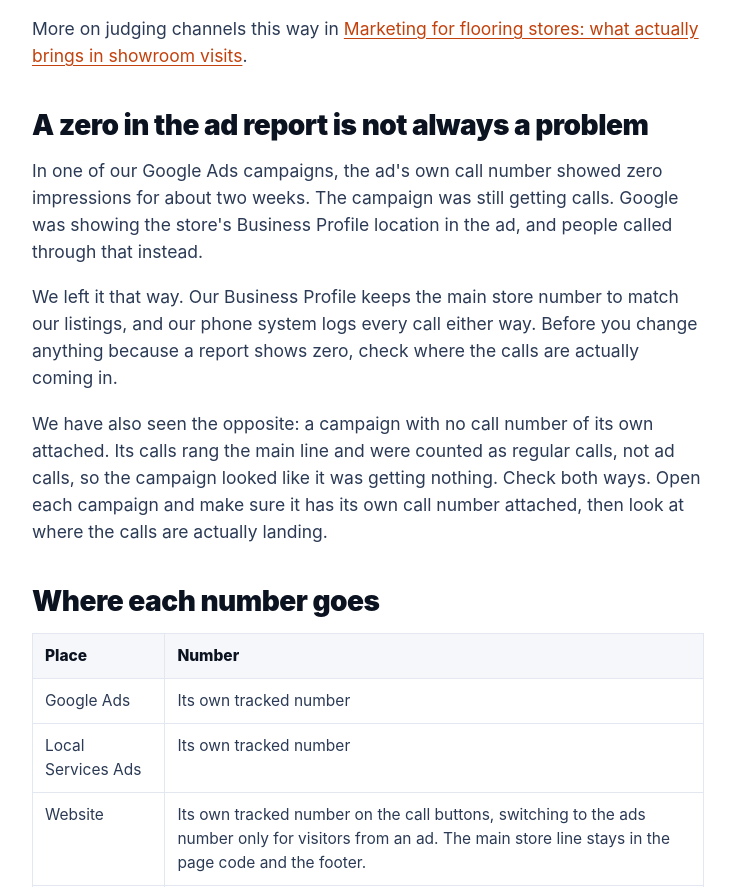
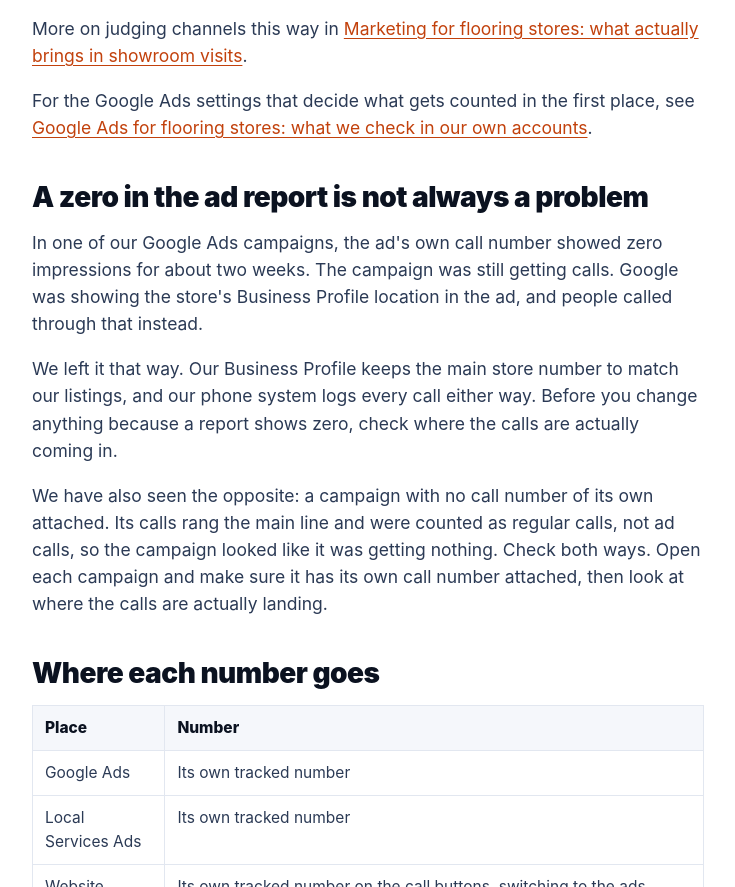
Before and after one commit to caleb681/cdl-management, a website: page source/articles/flooring-store-call-tracking/index.html in a window 1280 px wide. Shown: the part 3342-4229 px from the top of the page, without its empty margins (272-1007 px from the left). Drawn offline with Linux system fonts and the light colour scheme.

Commit message:
Guide: Google Ads (call tracking source link)

```diff
--- a/source/articles/flooring-store-call-tracking/index.html
+++ b/source/articles/flooring-store-call-tracking/index.html
@@ -195,6 +195,7 @@
 <p>Every lead gets a source when it comes in, and every sold job keeps that source. Then you take what a channel cost and divide it by the jobs it sold. Cost per sold job is the number.</p>
 <ul><li>A channel can look cheap per lead and still be expensive per sold job, because it rings the phone with people who were never going to buy.</li><li>When a channel has spend but no sold job tied to it yet, we write &quot;can&#x27;t measure.&quot; Not working, not failing. Unknown, until the data is there.</li><li>Leads from Facebook lead ads go straight into our CRM, the same place as calls, with the same follow-up and source tracking.</li><li>We send sold jobs back to Meta, so its ads learn from sales instead of form fills.</li></ul>
 <p>More on judging channels this way in <a href="/blog/marketing-for-flooring-stores/">Marketing for flooring stores: what actually brings in showroom visits</a>.</p>
+<p>For the Google Ads settings that decide what gets counted in the first place, see <a href="/blog/google-ads-for-flooring-stores/">Google Ads for flooring stores: what we check in our own accounts</a>.</p>
 <h2>A zero in the ad report is not always a problem</h2>
 <p>In one of our Google Ads campaigns, the ad&#x27;s own call number showed zero impressions for about two weeks. The campaign was still getting calls. Google was showing the store&#x27;s Business Profile location in the ad, and people called through that instead.</p>
 <p>We left it that way. Our Business Profile keeps the main store number to match our listings, and our phone system logs every call either way. Before you change anything because a report shows zero, check where the calls are actually coming in.</p>
```
